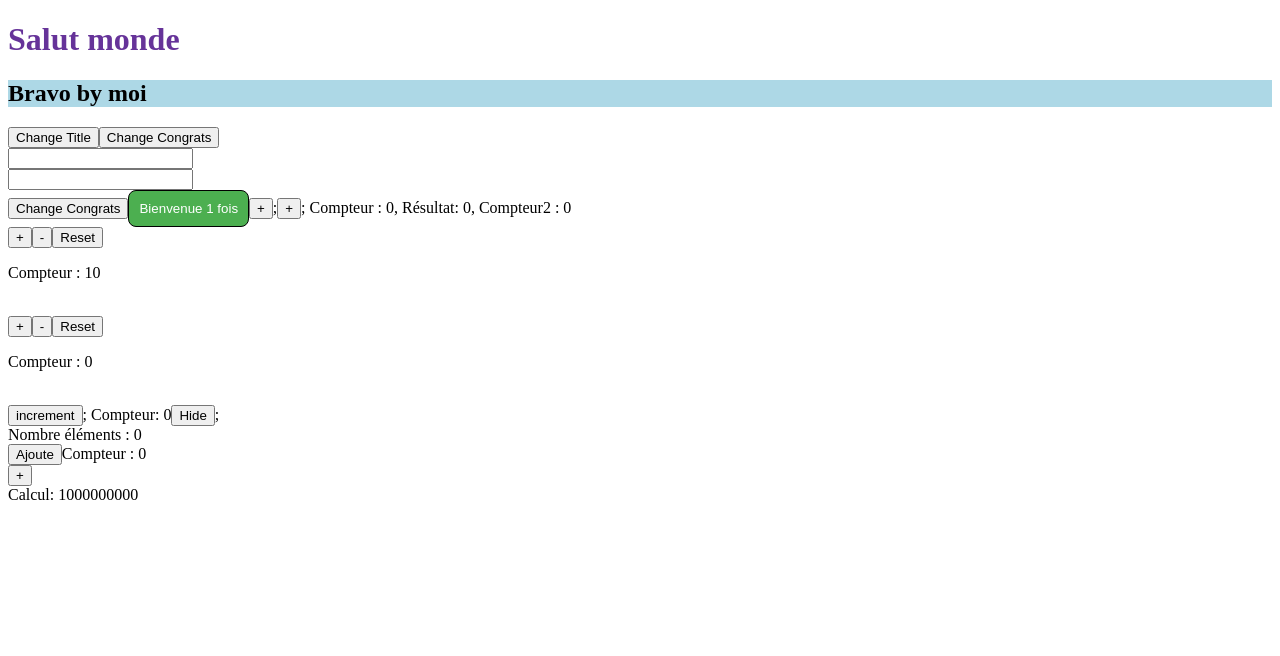
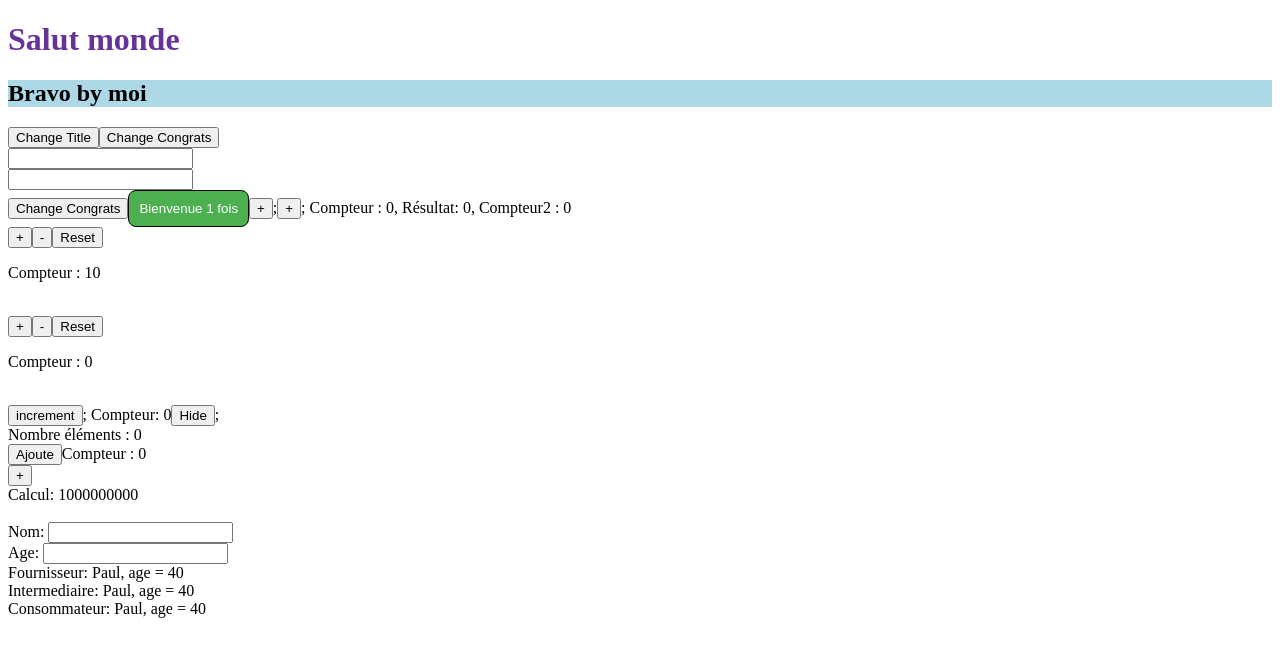
Before and after one commit to Felipebarcon/first-react-training-ex, a React (Create React App) app: page / in a window 1280 px wide. Shown: the top 656 px of the page. Built offline with nearby package versions, Linux system fonts and the light colour scheme.

Commit message:
communiquer entre composants sans props

```diff
--- a/src/App/App.tsx
+++ b/src/App/App.tsx
@@ -6,6 +6,7 @@ import BoutonEffect from '../BoutonEffect/BoutonEffect';
 import BoutonReducer from '../BoutonReducer/BoutonReducer';
 import BoutonCallback from '../BoutonCallback/BoutonCallbakc';
 import BoutonMemo from '../BoutonMemo/BoutonMemo';
+import Fournisseur from '../Contexte/Fournisseur';
 
 function App() {
   // let text = 'Hello World'; // immuable, c'est une constante bien que let
@@ -79,6 +80,9 @@ function App() {
       <BoutonCallback />
       <br />
       <BoutonMemo />
+      <br />
+      <Fournisseur />
+      <br />
     </>
   );
 }
--- /dev/null
+++ b/src/Contexte/Consommateur.tsx
@@ -0,0 +1,14 @@
+import { useContext } from 'react';
+import LeContexte from './LeContexte';
+
+function Consommateur() {
+  const personne = useContext(LeContexte);
+  return (
+    <>
+      Consommateur: {personne[0]}, age = {personne[1]}
+      <br />
+    </>
+  );
+}
+
+export default Consommateur;
--- /dev/null
+++ b/src/Contexte/Fournisseur.tsx
@@ -0,0 +1,27 @@
+import { useState } from 'react';
+import Intermediaire from './Intermediaire';
+import LeContexte from './LeContexte';
+
+function Fournisseur() {
+  const [personne, setPersonne] = useState(['Paul', 40]);
+  return (
+    <>
+      Nom:{' '}
+      <input onChange={(e) => setPersonne([e.target.value, personne[1]])} />
+      <br />
+      Age:{' '}
+      <input
+        type="number"
+        onChange={(e) => setPersonne([personne[0], e.target.value])}
+      />
+      <br />
+      Fournisseur: {personne[0]}, age = {personne[1]}
+      <br />
+      <LeContexte.Provider value={personne}>
+        <Intermediaire />
+      </LeContexte.Provider>
+    </>
+  );
+}
+
+export default Fournisseur;
--- /dev/null
+++ b/src/Contexte/Intermediaire.tsx
@@ -0,0 +1,15 @@
+import { useContext } from 'react';
+import Consommateur from './Consommateur';
+import LeContexte from './LeContexte';
+
+function Intermediaire() {
+  const personne = useContext(LeContexte);
+  return (
+    <>
+      Intermediaire: {personne[0]}, age = {personne[1]} <br />
+      <Consommateur />
+    </>
+  );
+}
+
+export default Intermediaire;
--- /dev/null
+++ b/src/Contexte/LeContexte.tsx
@@ -0,0 +1,5 @@
+import { createContext } from 'react';
+
+export const LeContexte = createContext(['', 0]);
+
+export default LeContexte;
```
